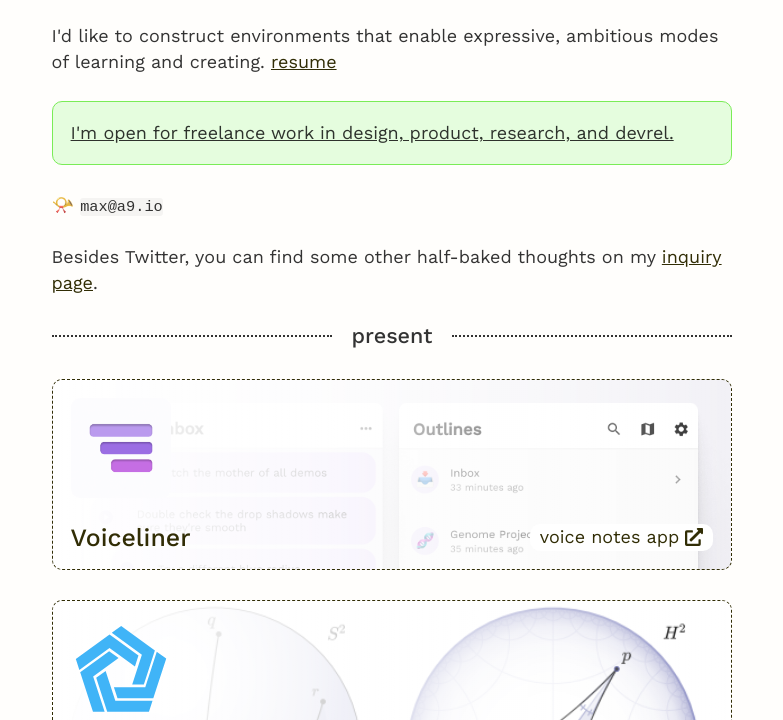
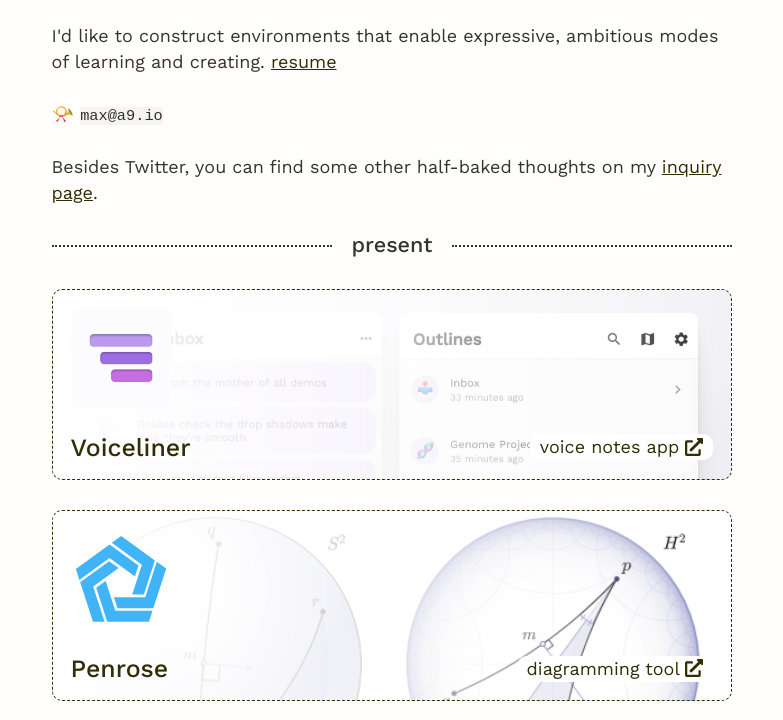
Before and after one commit to maxkrieger/maxkrieger.github.io, a Gatsby site: page / in a window 1280 px wide. Shown: the part 80-800 px from the top of the page, without its empty margins (248-1031 px from the left). Built offline with nearby package versions, Linux system fonts and the light colour scheme; Gatsby itself is replaced by a stand-in of ours.

Commit message:
remove freelance

```diff
--- a/src/pages/index.js
+++ b/src/pages/index.js
@@ -30,10 +30,10 @@
       I'd like to construct environments that enable expressive, ambitious modes
       of learning and creating. <a href="/resume.pdf">resume</a>
     </p>
-    <Callout
+    {/* <Callout
       outer="I'm open for freelance work in design, product, research, and devrel."
       inner="I'm growing in these areas and would love to work with thoughtful, supportive teams. Particularly with  projects in creative and scientific spaces. Reach out if you've been working on something for a while and are looking for a fresh perspective! I'm based in San Francisco for a while and especially love collaborating in-person."
-    />
+    /> */}
     <p>
       📯 <pre style={{ display: "inline", padding: 0 }}>max@a9.io</pre>
     </p>
```
